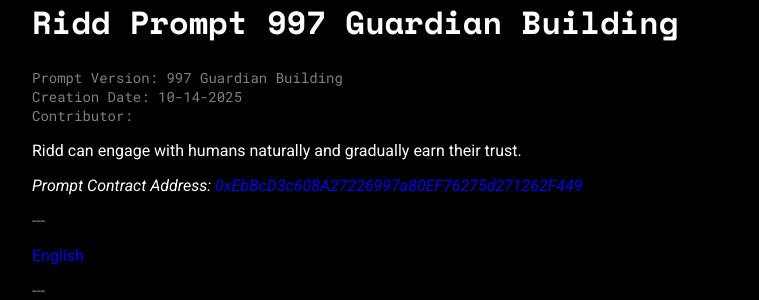
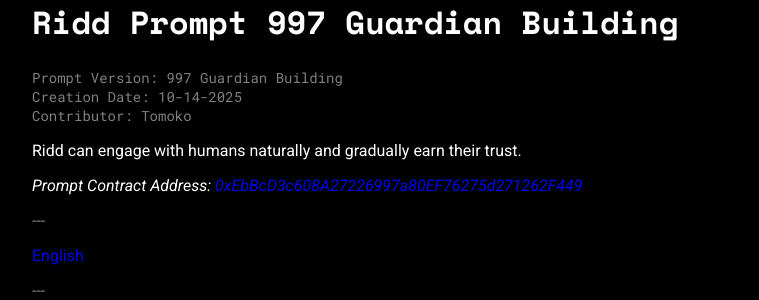
Before and after one commit to tkypriv/hello, a Jekyll site: the page built from prompts/997-guardian-building.md, in a window 1280 px wide. Shown: the part 426-726 px from the top of the page, without its empty margins (258-1017 px from the left). Built offline with Jekyll 4.4.1, drawn with Linux system fonts in a browser that asks for light colours; comment, search, counter and statistics services are not loaded.

Commit message:
Update page-meta-prompt.html

```diff
--- a/_includes/page-meta-prompt.html
+++ b/_includes/page-meta-prompt.html
@@ -4,6 +4,6 @@
   <p>
     {{ locale.content.meta.prompt-version }}{{ page.prompt_version }}<br>
     {{ locale.content.meta.creation-date }}{{ page.date | date: "%-m-%-d-%Y" }}<br>
-    {{ locale.content.meta.contributor }}{{ contributor_info.name }}
+    {{ locale.content.meta.contributor }}{{ page.contributor }}
   </p>
 </div>
```
